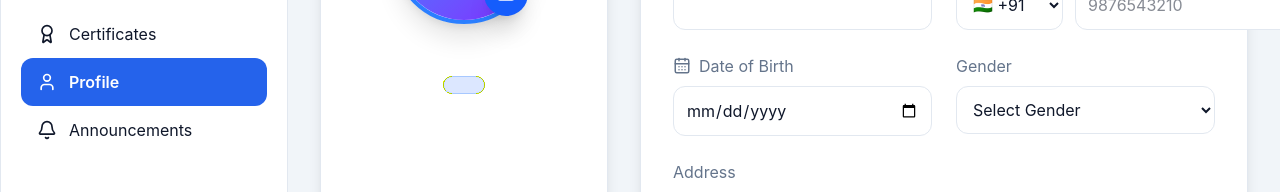
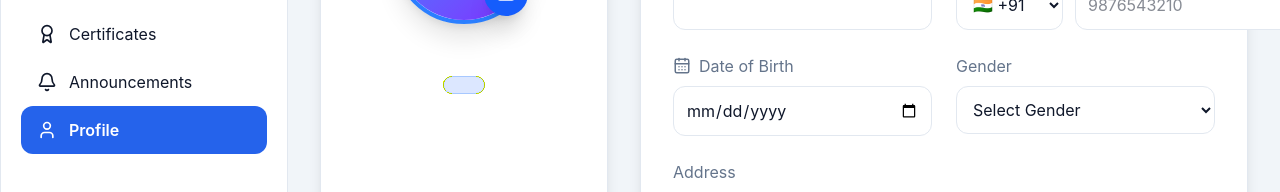
Before and after one commit to lisajith/LMS, a React (Vite) app in the folder client/: page /dashboard/profile in a window 1280 px wide. Shown: the part 335-527 px from the top of the page. Built offline with nearby package versions, Linux system fonts and the light colour scheme; no server answers; the database is empty; sample sign-in values are in the browser's storage.

Commit message:
Update on Dashboard Sidebar

```diff
--- a/client/src/components/dashboard/Sidebar.jsx
+++ b/client/src/components/dashboard/Sidebar.jsx
@@ -42,14 +42,14 @@ const menuItems = [
     icon: <Award size={20} />,
   },
   {
+    name: "Announcements",
+    path: "/dashboard/announcements",
+    icon: <Bell size={20} />,
+  },
+  {
     name: "Profile",
     path: "/dashboard/profile",
     icon: <User size={20} />,
-  },
-  {
-    name: "Announcements",
-    path: "/dashboard/announcements",
-    icon: <Bell size={20} />,
   },
 ];
 
```
